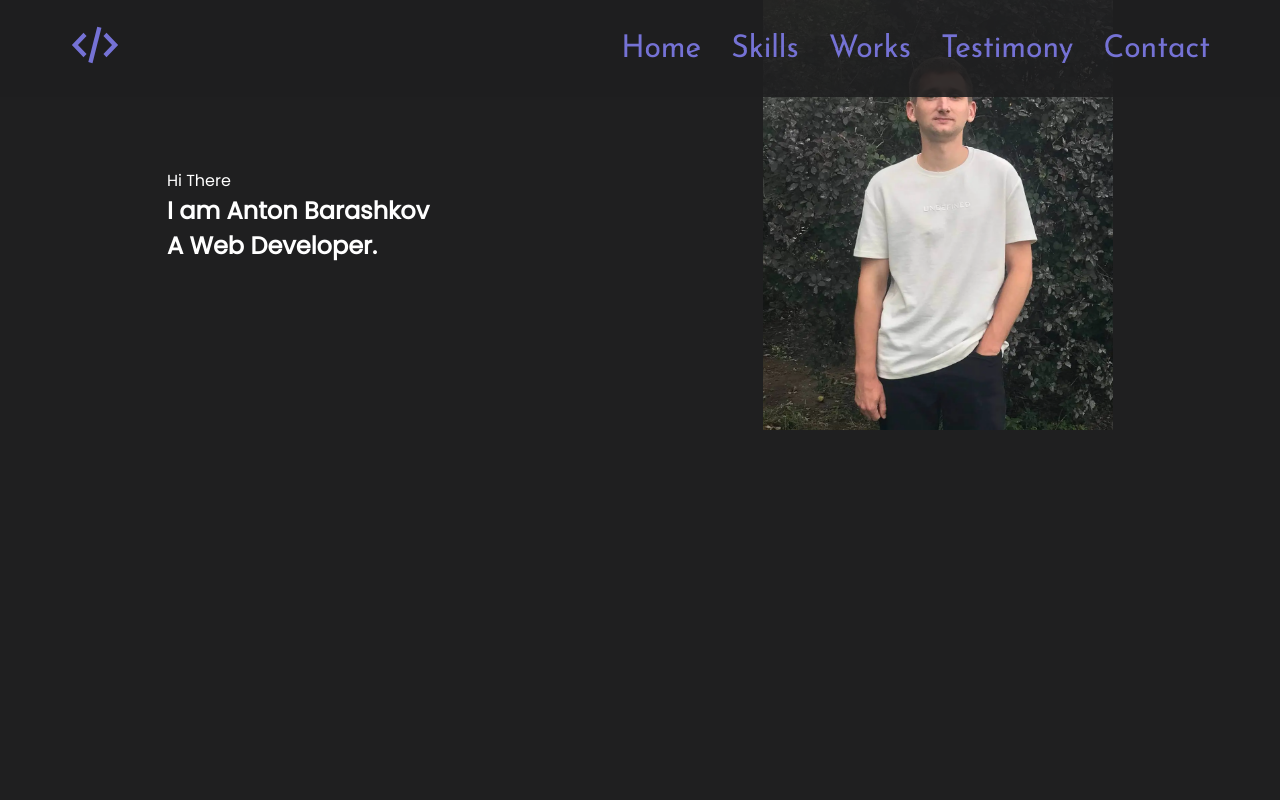
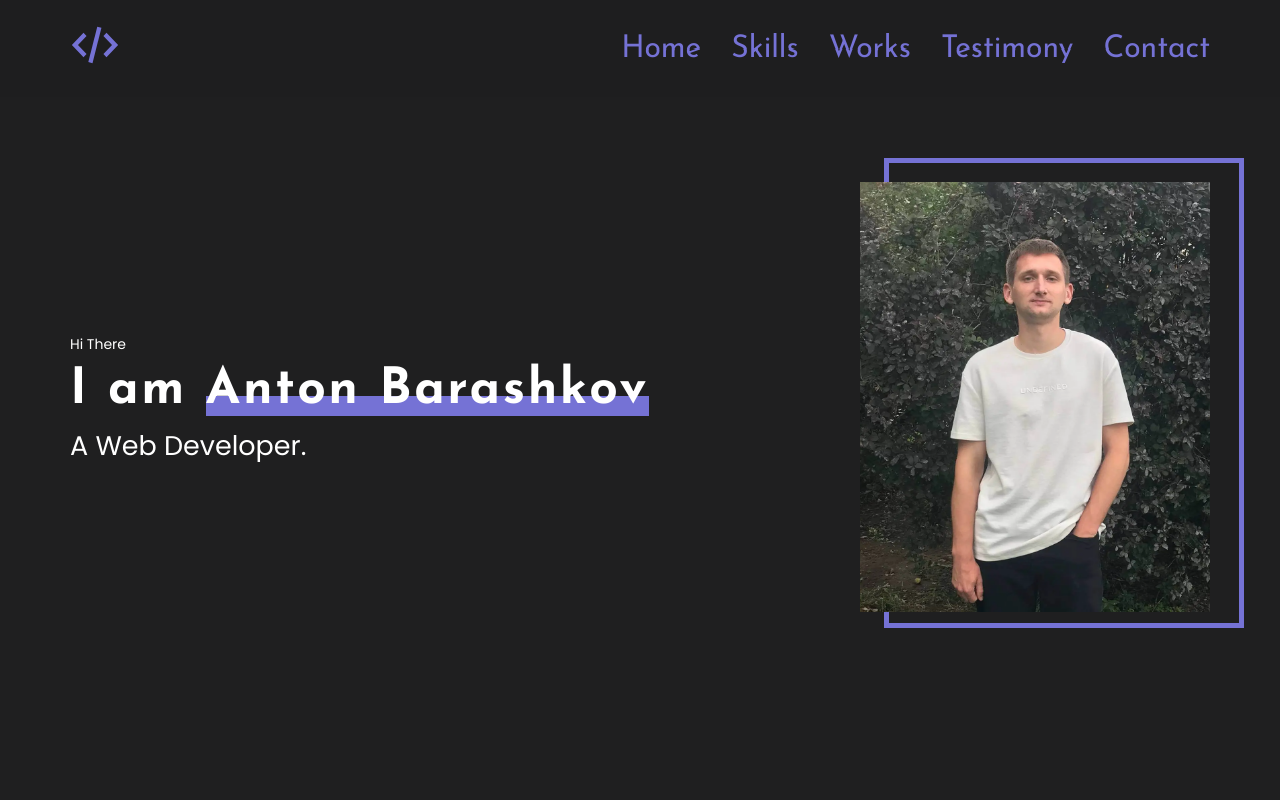
Before and after one commit to T-DubX/Portfolio, a React app: page / in a window 1280 px wide. Shown: the top 800 px of the page. Built offline with nearby package versions, Linux system fonts and the light colour scheme.

Commit message:
styling main

```diff
--- a/src/components/FlexWrapper.tsx
+++ b/src/components/FlexWrapper.tsx
@@ -13,4 +13,5 @@
   justify-content: ${props => props.justify || 'flex-start'};
   align-items: ${props => props.align || 'stretch'};
   flex-wrap: ${props => props.wrap || 'no-wrap'};
+  height: 100%;
 `
--- a/src/layout/header/headerMenu/HeaderMenu.tsx
+++ b/src/layout/header/headerMenu/HeaderMenu.tsx
@@ -10,7 +10,7 @@
                 {
                     props.menuItems.map((item, index) => {
                         return <ListItem key={index}>
-                            <Link href="">
+                            <Link href="#">
                                 {item}
                                 <Mask>
                                     <span>
--- a/src/layout/section/main/Main.tsx
+++ b/src/layout/section/main/Main.tsx
@@ -1,25 +1,52 @@
 import React from 'react';
 import styled from "styled-components";
-import  photo from '../../../assets/images/photo.webp'
+import photo from '../../../assets/images/photo.webp'
 import {FlexWrapper} from "../../../components/FlexWrapper";
+import {Container} from "../../../components/Container";
+import {theme} from "../../../styles/Theme";
+
 export const Main = () => {
     return (
         <StyledMain>
-           <FlexWrapper align={'center'} justify={'space-around'}>
-               <div>
-                   <span>Hi There</span>
-                   <Name>I am Anton Barashkov</Name>
-                   <MainTitle>A Web Developer.</MainTitle>
-               </div>
+            <Container>
+                <FlexWrapper align={'center'} justify={'space-between'}>
+                    <div>
+                        <SmallText>Hi There</SmallText>
+                        <Name>I am <span>Anton Barashkov</span></Name>
+                        <MainTitle>A Web Developer.</MainTitle>
+                    </div>
 
-               <Photo src={photo} alt='Photo author'/>
-           </FlexWrapper>
+                    <PhotoWrapper>
+                        <Photo src={photo} alt='Photo author'/>
+                    </PhotoWrapper>
+
+                </FlexWrapper>
+            </Container>
+
         </StyledMain>
     );
 };
 
 const StyledMain = styled.section`
   min-height: 100vh;
+  display: flex;
+`
+
+const PhotoWrapper = styled.div`
+  position: relative;
+  z-index: 1;
+
+  &::before {
+    content: '';
+    width: 360px;
+    height: 470px;
+    border: 5px solid ${theme.colors.accent};
+
+    position: absolute;
+    top: -24px;
+    left: 24px;
+    z-index: -1;
+  }
 `
 
 const Photo = styled.img`
@@ -29,8 +56,36 @@
 `
 
 const MainTitle = styled.h1`
+  font-weight: 400;
+  font-size: 27px;
+`
 
+const Name = styled.h2`
+  font-family: 'Josefin Sans', sans-serif;
+  font-weight: 700;
+  font-size: 50px;
+  letter-spacing: 0.05em;
+  margin: 10px 0;
+
+  span {
+    position: relative;
+    z-index: 1;
+
+    &::before {
+      content: '';
+      display: inline-block;
+      width: 100%;
+      height: 20px;
+      background-color: ${theme.colors.accent};
+
+      position: absolute;
+      bottom: 0;
+      z-index: -1;
+    }
+  }
 `
-const Name = styled.h2`
 
+const SmallText = styled.h2`
+  font-size: 14px;
+  font-weight: 400;
 `
```
